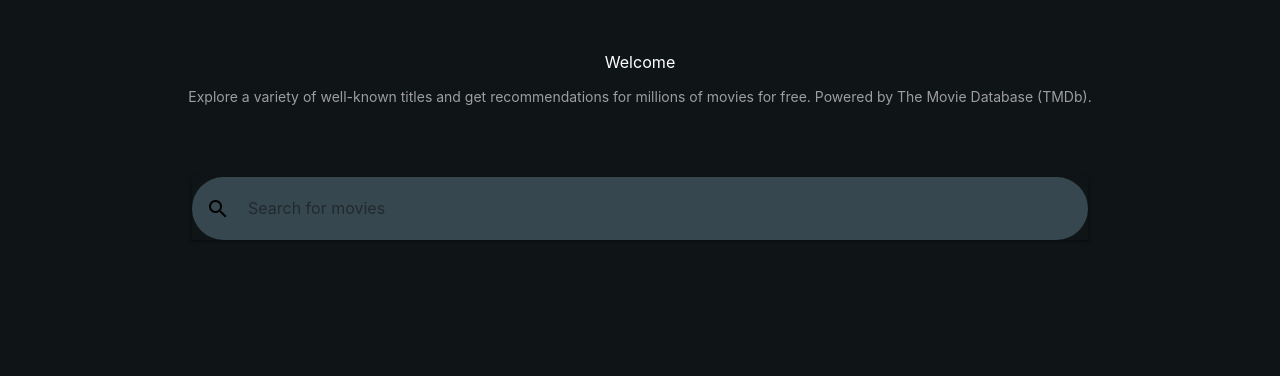
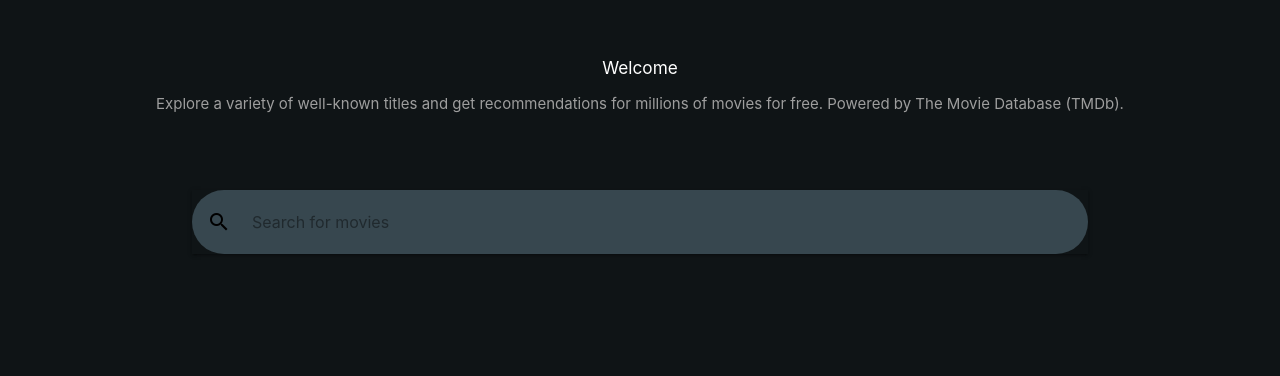
Before and after one commit to cano0029/pwa-movie-suggestion, a website: page home.html in a window 1280 px wide. Shown: the part 80-456 px from the top of the page. Drawn offline with Linux system fonts and the light colour scheme.

Commit message:
Edit styling

```diff
--- a/css/app.css
+++ b/css/app.css
@@ -1,12 +1,6 @@
 /* * * general * * */
-html {
-  font-size: 14px;
-}
 body {
   background-color: #0f1416;
-}
-nav {
-  height: 4.5rem;
 }
 #logo {
   width: 10%;
@@ -14,10 +8,8 @@ nav {
   transform: translateY(0.2rem)
 }
 input#search {
-  top: 0;
   border-radius: 40px;
-  margin-top: 2rem;
-  margin-bottom: 2rem;
+  margin-top: 2rem 0;
   box-shadow: none;
 }
 .input-field{
@@ -50,7 +42,6 @@ input#search {
   display: flex;
   flex-direction: row;
   align-items: center;
-  justify-content: center;
   border-color: rgb(216, 216, 216);
   border-radius: 20px;
   color: white;
@@ -82,7 +73,6 @@ h5 span {
   font-size: 20px;
 }
 .movieCard {
-  width: 85vw;
   margin: 3rem auto;
   box-shadow: 8px 10px 20px black
 }
```
